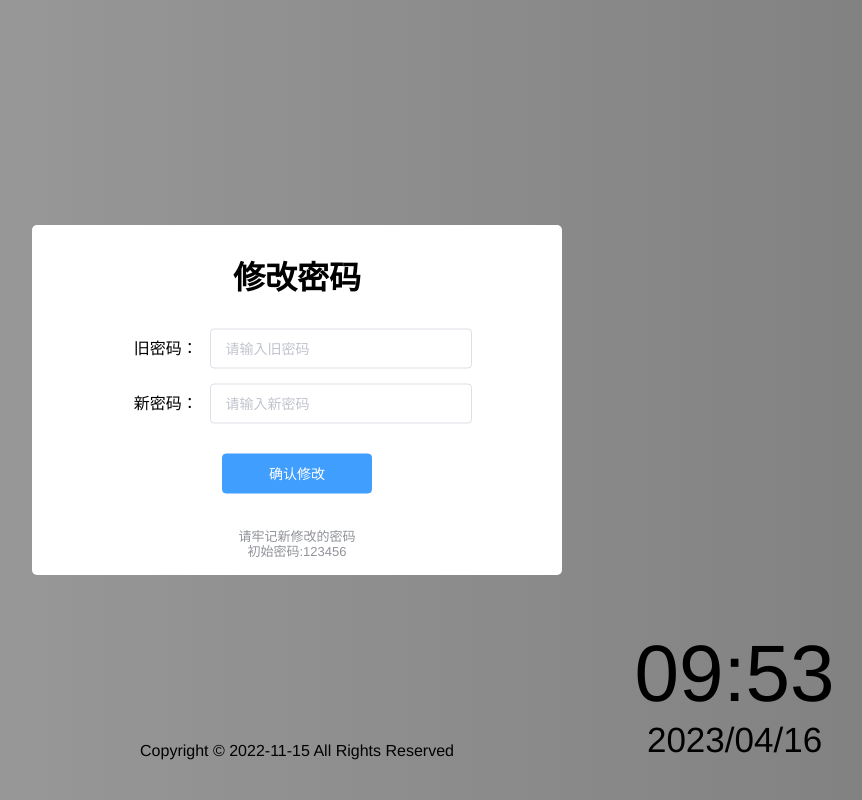
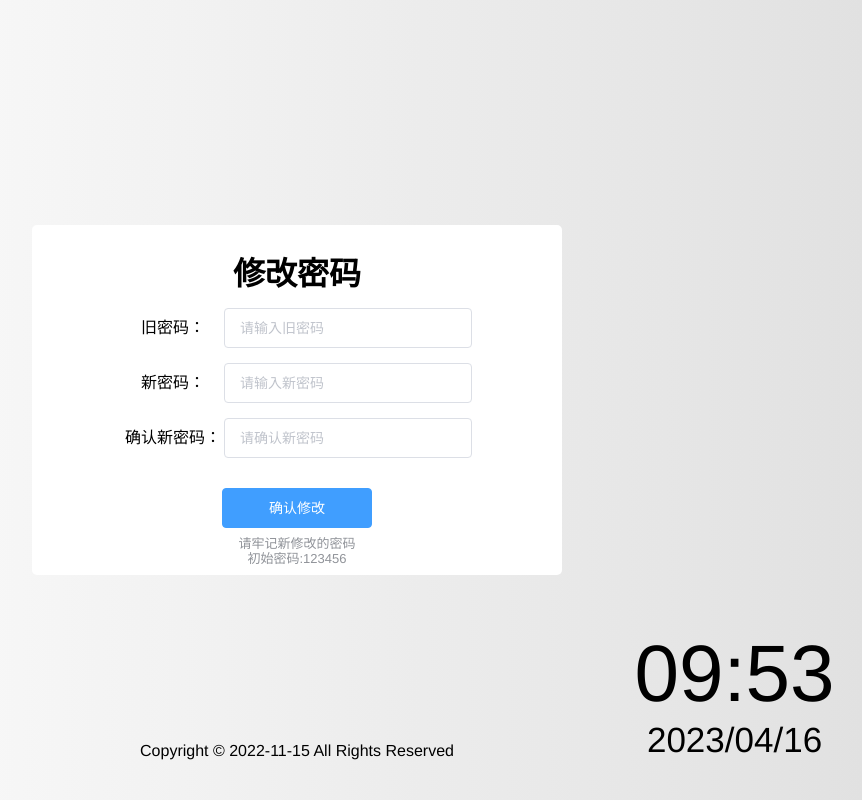
Before and after one commit to fseafesf/personality-teaching, a Vue app: page /#/changpwd in a window 1280 px wide. Shown: the whole page, without its empty margins (343-1205 px from the left). Built offline with nearby package versions, Linux system fonts and the light colour scheme.

Commit message:
feat
加上修改密码的功能

```diff
--- a/package.json
+++ b/package.json
@@ -9,7 +9,7 @@
   "dependencies": {
     "axios": "^1.1.2",
     "core-js": "^3.6.5",
-    "echarts": "^5.4.0",
+    "echarts": "^5.4.1",
     "element-ui": "^2.15.10",
     "jsencrypt": "^3.3.1",
     "lodash": "^4.17.21",
--- a/src/services/modules/common/login.js
+++ b/src/services/modules/common/login.js
@@ -7,9 +7,19 @@ export function login(data) {
   })
 }
 
-export function changePwd(data) {
+// export function changePwd(data) {
+//   return ptRequest.put({
+//     url: '/pwd',
+//     data
+//   })
+// }
+
+export function changePwd({old_pwd,new_pwd}){
   return ptRequest.put({
     url: '/pwd',
-    data
+    params: {
+      old_pwd,
+      new_pwd
+    }
   })
 }
--- a/src/views/common/Changepwd.vue
+++ b/src/views/common/Changepwd.vue
@@ -4,17 +4,38 @@
       <h1>修改密码</h1>
       <div id="login">
         <el-row class="input-line">
-          <el-col :span="6"><span class="text">旧密码：</span></el-col>
-          <el-col :span="18">
-            <el-input v-model="old_pwd" placeholder="请输入旧密码"></el-input>
+          <el-col :span="7"><span class="text">旧密码：</span></el-col>
+          <el-col :span="17">
+            <el-input
+              v-model="old_pwd"
+              show-password
+              placeholder="请输入旧密码"
+            ></el-input>
           </el-col>
         </el-row>
         <el-row class="input-line">
-          <el-col :span="6"><span class="text">新密码：</span></el-col>
-          <el-col :span="18">
-            <el-input v-model="new_pwd" placeholder="请输入新密码"  @keyup.enter.native="sendChange"></el-input>
+          <el-col :span="7"><span class="text">新密码：</span></el-col>
+          <el-col :span="17">
+            <el-input
+              v-model="new_pwd"
+              show-password
+              placeholder="请输入新密码"
+            ></el-input>
           </el-col>
-          <el-button type="primary" id="login-btn" @click="sendChange">确认修改</el-button>
+        </el-row>
+        <el-row class="input-line">
+          <el-col :span="7"><span class="text">确认新密码：</span></el-col>
+          <el-col :span="17">
+            <el-input
+              v-model="check_pwd"
+              show-password
+              placeholder="请确认新密码"
+              @keyup.enter.native="sendChange"
+            ></el-input>
+          </el-col>
+          <el-button type="primary" id="login-btn" @click="sendChange"
+            >确认修改</el-button
+          >
         </el-row>
       </div>
       <div id="alert">
@@ -31,75 +52,82 @@
 </template>
 
 <script>
-import { changePwd } from "@/services";
-import { encrypt, decrypt } from "@/utils/jsencrypt";
+import { changePwd } from '@/services'
+import { encrypt, decrypt } from '@/utils/jsencrypt'
 import Vue from 'vue'
 import VueRouter from 'vue-router'
 Vue.use(VueRouter)
 
 export default {
-  name: "Changepwd",
+  name: 'Changepwd',
   data() {
     return {
-      old_pwd: "",
-      new_pwd: "",
-      time: "",
-      date: "",
-    };
+      old_pwd: '',
+      new_pwd: '',
+      check_pwd: '',
+      time: '',
+      date: ''
+    }
   },
-
 
   mounted() {
     this.$nextTick(() => {
-      setInterval(this.upDateClock, 1000);
-    });
+      setInterval(this.upDateClock, 1000)
+    })
   },
   methods: {
     sendChange() {
-      if (this.old_pwd === "" || this.new_pwd === "") {
-        alert("输入内容不能为空");
+      if (this.old_pwd === '' || this.new_pwd === '' || this.check_pwd === '') {
+        alert('输入内容不能为空!')
+      } else if (this.new_pwd != this.check_pwd) {
+        alert('请确认输入的新密码一致!')
+        this.new_pwd = ''
+        this.check_pwd = ''
       } else {
         changePwd({
           old_pwd: encrypt(this.old_pwd),
-          new_pwd: encrypt(this.new_pwd),
+          new_pwd: encrypt(this.new_pwd)
         }).then((res) => {
-          console.log(res);
+          console.log(res)
           if (res.code == 0) {
-            this.$router.replace({ path: "/home" }); //修改成功则跳转至首页
+            alert('修改成功!')
+            this.$router.replace({ path: '/home' }) //修改成功则跳转至首页
           } else {
-            this.old_pwd = "";
-            this.new_pwd = "";
+            alert(res.msg)
+            this.old_pwd = ''
+            this.new_pwd = ''
+            this.check_pwd = ''
           }
-        });
+        })
       }
     },
     upDateClock: function (e) {
-      let d = new Date();
-      let year = d.getFullYear();
+      let d = new Date()
+      let year = d.getFullYear()
       if (year < 10) {
-        year = "0" + year;
+        year = '0' + year
       }
-      let mon = d.getMonth() + 1;
+      let mon = d.getMonth() + 1
       if (mon < 10) {
-        mon = "0" + mon;
+        mon = '0' + mon
       }
-      let day = d.getDate();
+      let day = d.getDate()
       if (day < 10) {
-        day = "0" + day;
+        day = '0' + day
       }
-      let hour = d.getHours();
+      let hour = d.getHours()
       if (hour < 10) {
-        hour = "0" + hour;
+        hour = '0' + hour
       }
-      let minute = d.getMinutes();
+      let minute = d.getMinutes()
       if (minute < 10) {
-        minute = "0" + minute;
+        minute = '0' + minute
       }
-      this.time = hour + ":" + minute;
-      this.date = year + "/" + mon + "/" + day;
-    },
-  },
-};
+      this.time = hour + ':' + minute
+      this.date = year + '/' + mon + '/' + day
+    }
+  }
+}
 </script>
 
 <style lang="less" scoped>
@@ -128,19 +156,19 @@ export default {
   animation: myanimation 10s infinite;
 }
 
-@keyframes myanimation {
-  0% {
-    background-position: 0% 50%;
-  }
+// @keyframes myanimation {
+//   0% {
+//     background-position: 0% 50%;
+//   }
 
-  50% {
-    background-position: 100% 50%;
-  }
+//   50% {
+//     background-position: 100% 50%;
+//   }
 
-  100% {
-    background-position: 0% 50%;
-  }
-}
+//   100% {
+//     background-position: 0% 50%;
+//   }
+// }
 
 #modal-content {
   position: absolute;
@@ -155,7 +183,7 @@ export default {
   padding: 25px;
 
   h1 {
-    margin-top: 10px;
+    margin-top: 6px;
   }
 }
 
@@ -163,12 +191,11 @@ export default {
   width: 380px;
   position: absolute;
   left: 50%;
-  top: 53%;
+  top: 55%;
   transform: translate(-50%, -50%);
 
   .input-line {
     margin: 15px;
-
     .text {
       line-height: 40px;
     }
@@ -183,7 +210,7 @@ export default {
 #alert {
   text-align: center;
   position: absolute;
-  bottom: 15px;
+  bottom: 8px;
   left: 50%;
   transform: translateX(-50%);
   font-size: 13px;
--- a/src/views/common/Login.vue
+++ b/src/views/common/Login.vue
@@ -67,7 +67,7 @@ export default {
   methods: {
     sendLogin() {
       if (this.username === '' || this.password === '') {
-        alert('输入内容不能为空')
+        alert('输入内容不能为空！')
       } else {
         let headerData = tHeaderData
 
```
Also changed, not shown: 1 other file (tests, documents, lock files or other folders).
